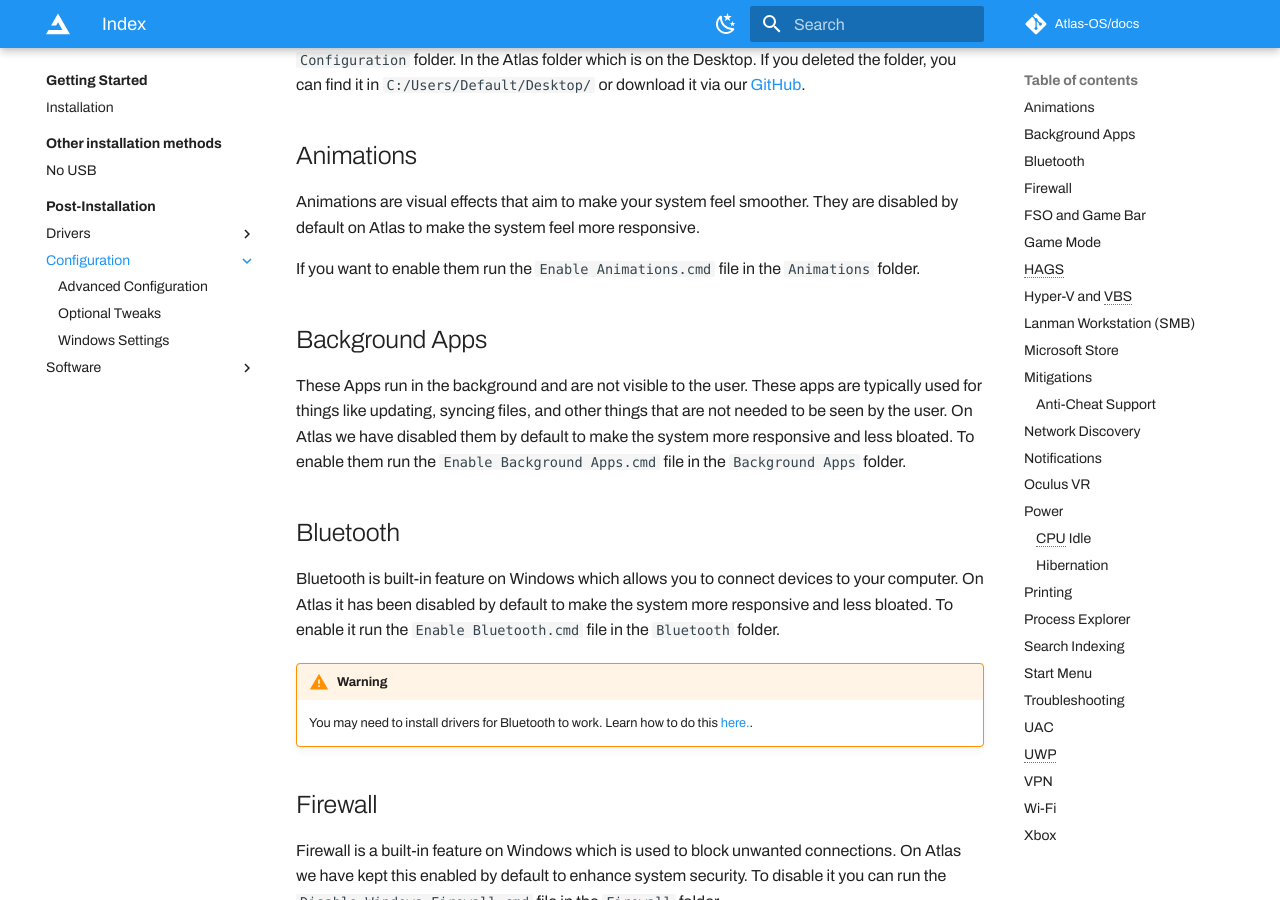
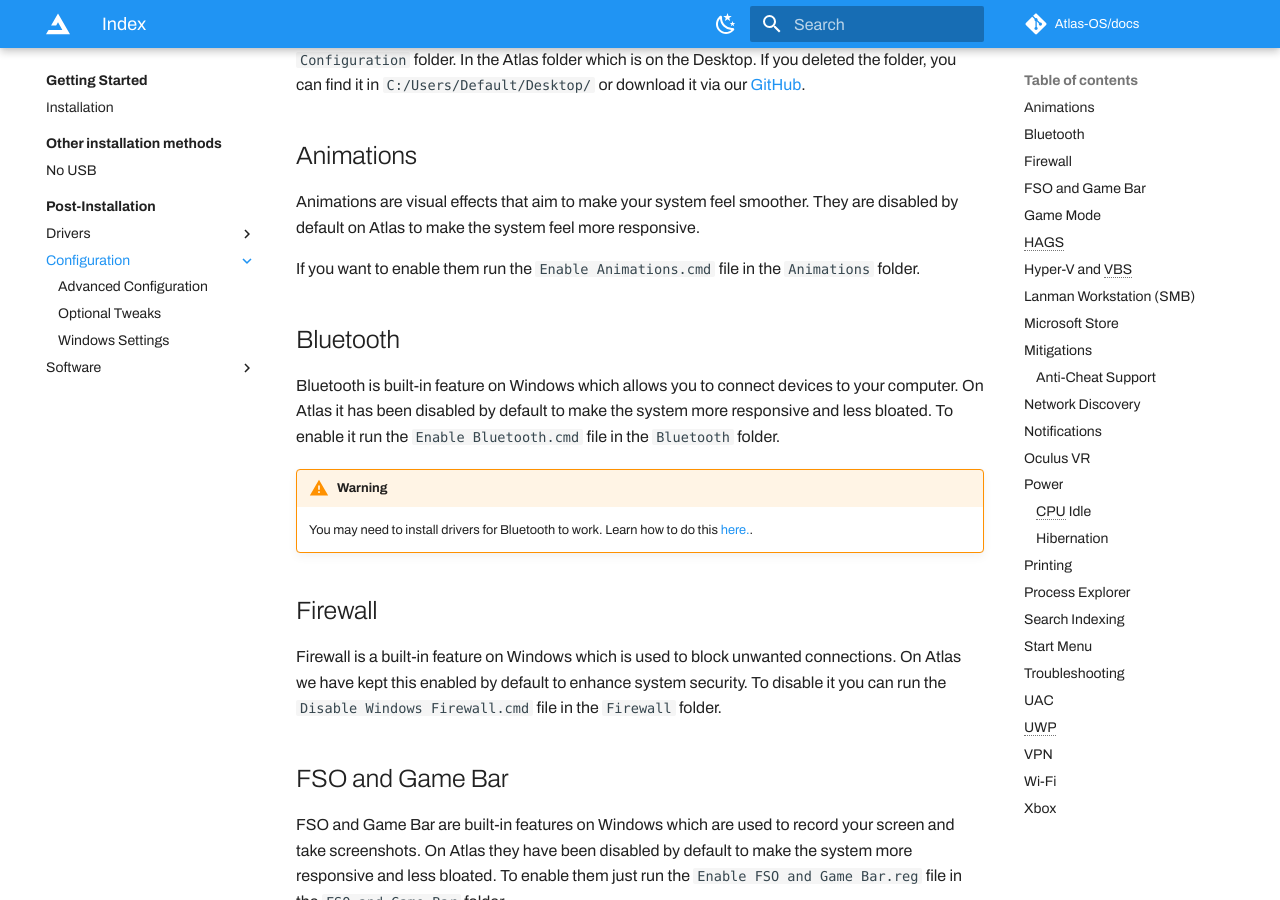
Before and after one commit to Atlas-OS/docs, an MkDocs documentation site: the page built from docs/getting-started/post-installation/configuration/index.md, in a window 1280 px wide and 900 px high, scrolled down 540 px. Built offline with MkDocs 1.6.1 and Material for MkDocs 9.7.7, drawn with Linux system fonts in a browser that asks for light colours; some web fonts are replaced; plug-ins that fetch from the network failed and are left out; comment, search, counter and statistics services are not loaded; some of the changed text lies outside the part shown.

Commit message:
feat: :sparkles: update config to the latest ver

```diff
--- a/docs/getting-started/post-installation/configuration/index.md
+++ b/docs/getting-started/post-installation/configuration/index.md
@@ -15,10 +15,6 @@ All of the configuration files listed here are located in the `3. Configuration/
 Animations are visual effects that aim to make your system feel smoother. They are disabled by default on Atlas to make the system feel more responsive.
 
 If you want to enable them run the `Enable Animations.cmd` file in the `Animations` folder.
-
-## Background Apps
-
-These Apps run in the background and are not visible to the user. These apps are typically used for things like updating, syncing files, and other things that are not needed to be seen by the user. On Atlas we have disabled them by default to make the system more responsive and less bloated. To enable them run the `Enable Background Apps.cmd` file in the `Background Apps` folder.
 
 ## Bluetooth
 
```
Also changed, not shown: other parts of docs/getting-started/post-installation/configuration/index.md (+1 -1 lines).
